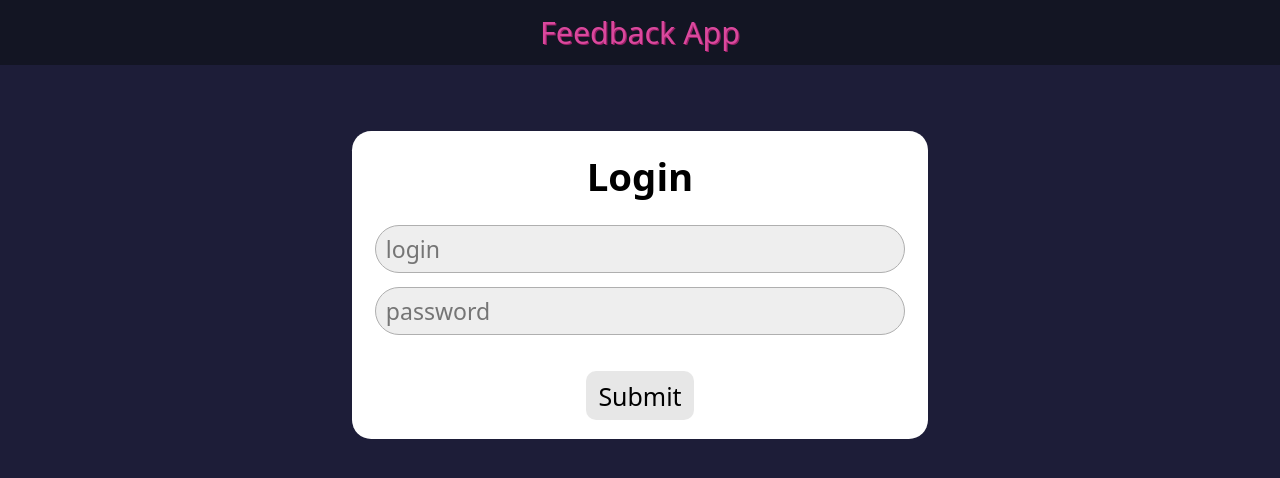
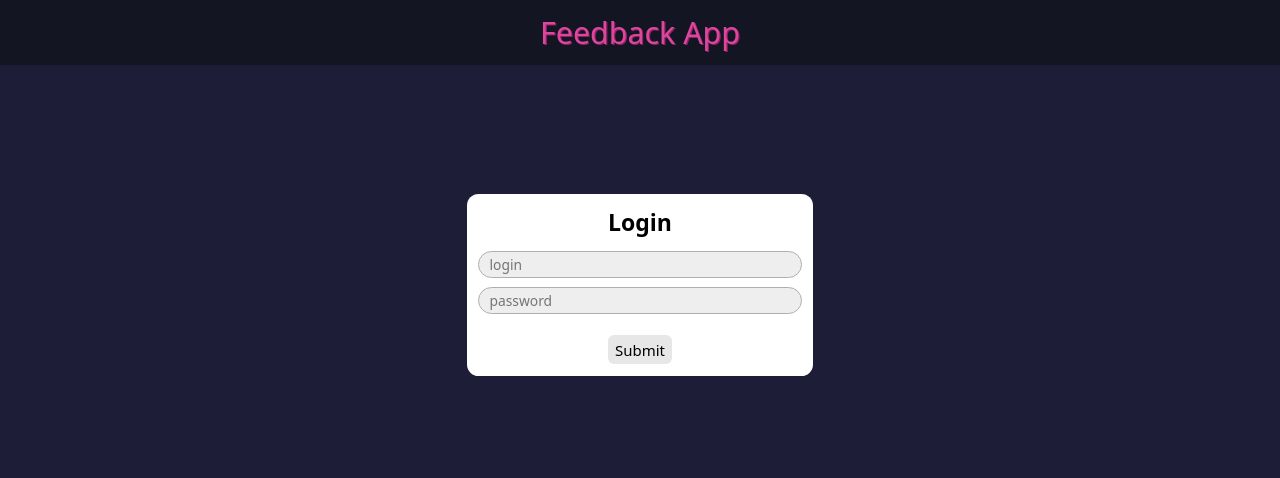
Before and after one commit to stinger222/react-feedback-app, a React (Create React App) app: page /login in a window 1280 px wide. Shown: the top 478 px of the page. Built offline with nearby package versions, Linux system fonts and the light colour scheme; no server answers.

Commit message:
A little cleaning and code quality improvements

```diff
--- a/server.js
+++ b/server.js
@@ -88,8 +88,8 @@ app.post("/register", async (req, res) => {
 
 	const {login, password} = req.body
 
-	if (password.length < 7) {
-		errorResponse(400, 'Password must be at least 7 characters long', res)
+	if (password.length < 5) {
+		errorResponse(400, 'Password must be at least 5 characters long', res)
 		return
 	}
 
--- a/src/components/FeedbackForm.js
+++ b/src/components/FeedbackForm.js
@@ -19,14 +19,14 @@ export default function FeedbackForm() {
 	}
 
 	const handleInput = (event) => {
-		let value = event.target.value.trim()
+		const value = event.target.value.trim()
 
 		if (value.length === 0) {
 			setSubmitDisabled(true)
 			setErrorMessage(null)
 		} else if (value !== "" && value.length < 5) {
 			setSubmitDisabled(true)
-			setErrorMessage("Review must be at least 5 characters!")
+			setErrorMessage("Review must be at least 5 characters long!")
 		} else {
 			setSubmitDisabled(false)
 			setErrorMessage(null)
@@ -35,11 +35,10 @@ export default function FeedbackForm() {
 		setFeedbackDesc(event.target.value)
 	}
 
-	let handleSubmit = (event) => {
+	const handleSubmit = (event) => {
 		event.preventDefault()
 		if (!feedbackRating || feedbackDesc.trim() === "") {
 			console.error("Feedback rating is not provided!!")
-			// setErrorMessage('Please, rate our services before sending feedback!')
 			setErrorMessage("Rating required!")
 			return
 		}
--- a/src/components/FeedbackList.js
+++ b/src/components/FeedbackList.js
@@ -4,14 +4,14 @@ import FeedbackItem from "./FeedbackItem"
 import Loader from "./Loader"
 
 export default function FeedbackList() {
-	const { handleDelete, feedbackData } = useContext(FeedbackContext)
+	const { feedbackData } = useContext(FeedbackContext)
 
 	const noFeedback = !feedbackData || feedbackData.length === 0
 	const [averageRating, setAverageRating] = useState(0)
 
 	const calculateAverageRating = () => {
 		if (noFeedback) return 0
-		let average =
+		const average =
 			feedbackData.reduce((acc, cur) => acc + cur.rating, 0) /
 			feedbackData.length
 		return average.toFixed(1).replace(/[.,]0$/, "")
--- a/src/components/Form.js
+++ b/src/components/Form.js
@@ -1,5 +1,4 @@
-import { FeedbackContext } from '../context/FeedbackContext';
-import { useContext, useState } from 'react';
+import { useState } from 'react';
 import PropTypes from 'prop-types';
 import Button from './Button';
 import '../styles/forms.scss'
--- a/src/components/pages/LoginPage.js
+++ b/src/components/pages/LoginPage.js
@@ -1,8 +1,5 @@
 import axios from "axios"
-import Button from "../Button"
-import {useState} from 'react'
 import Form from "../Form"
-
 
 export default function LoginPage() {
 
--- a/src/components/pages/RegisterPage.js
+++ b/src/components/pages/RegisterPage.js
@@ -1,30 +1,13 @@
 import axios from "axios"
-import Button from "../Button"
-import {useState} from 'react'
 import Form from "../Form"
 
-
-
 export default function RegisterPage() {
-
-	const [login, setLogin] = useState('')
-	const [password, setPassword] = useState('')
-
-	const handleLogin = e => {
-		setLogin(e.target.value.trim())
-	}
-
-	const handlePassword = e => {
-		setPassword(e.target.value)
-	}
 
 	const handleSubmit = async ({password, login}) => {
 		return await axios.post('http://localhost:3001/register', {
 			password,
 			login
-		}, {
-			withCredentials: true
-		})
+		}, { withCredentials: true })
 	}
 
 	return (
--- a/src/styles/forms.scss
+++ b/src/styles/forms.scss
@@ -12,7 +12,7 @@
 
 .auth-form {
 	width: 30em;
-	font-size: clamp(8px, 1.5vw, 1.5em);
+	font-size: clamp(8px, 0.9vw, 1.5em);
 	margin: 0 auto;
 	padding: 1em 0;
 	background: white;
@@ -23,16 +23,20 @@
 	.form-inputs {
 
 		input {
+			width: 90%;
+			height: 1.8em;
 			margin-bottom: 0.6em;
-			width: 90%;
-			height: 2em;
+			padding-left: 10px;
 			font-size: 1.2em;
-			padding-left: 10px;
+			transition: .2s all;
+			outline: none;
 			border-radius: 100px;
-			outline: none;
-			border: none;
 			background: #eeeeee;
-			border: 1px solid #afafaf;
+			border: 0.05em solid #afafaf;
+
+
+		}:focus {
+			background: #dfdfdf;
 		}
 
 		input + input {
```
